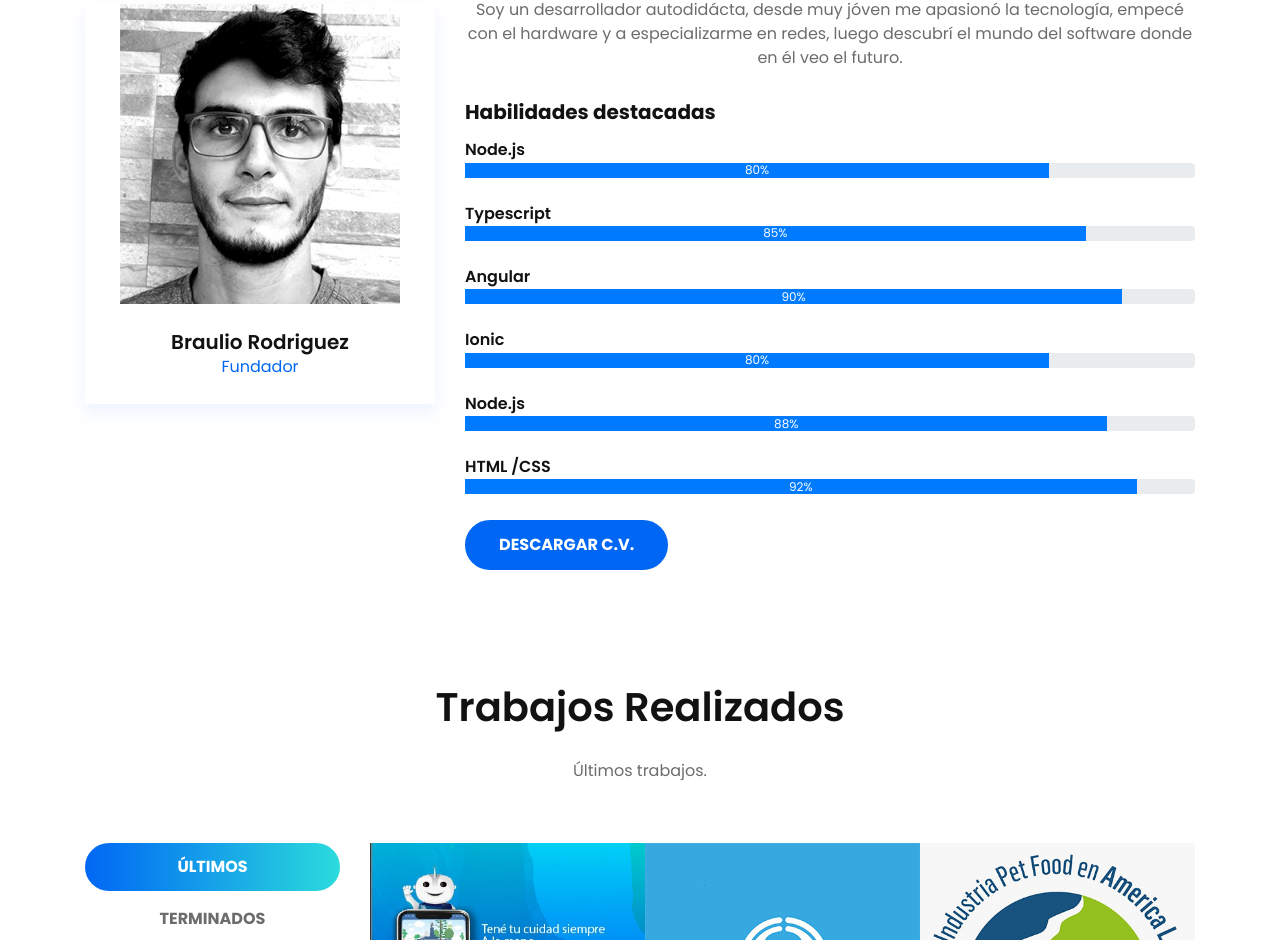
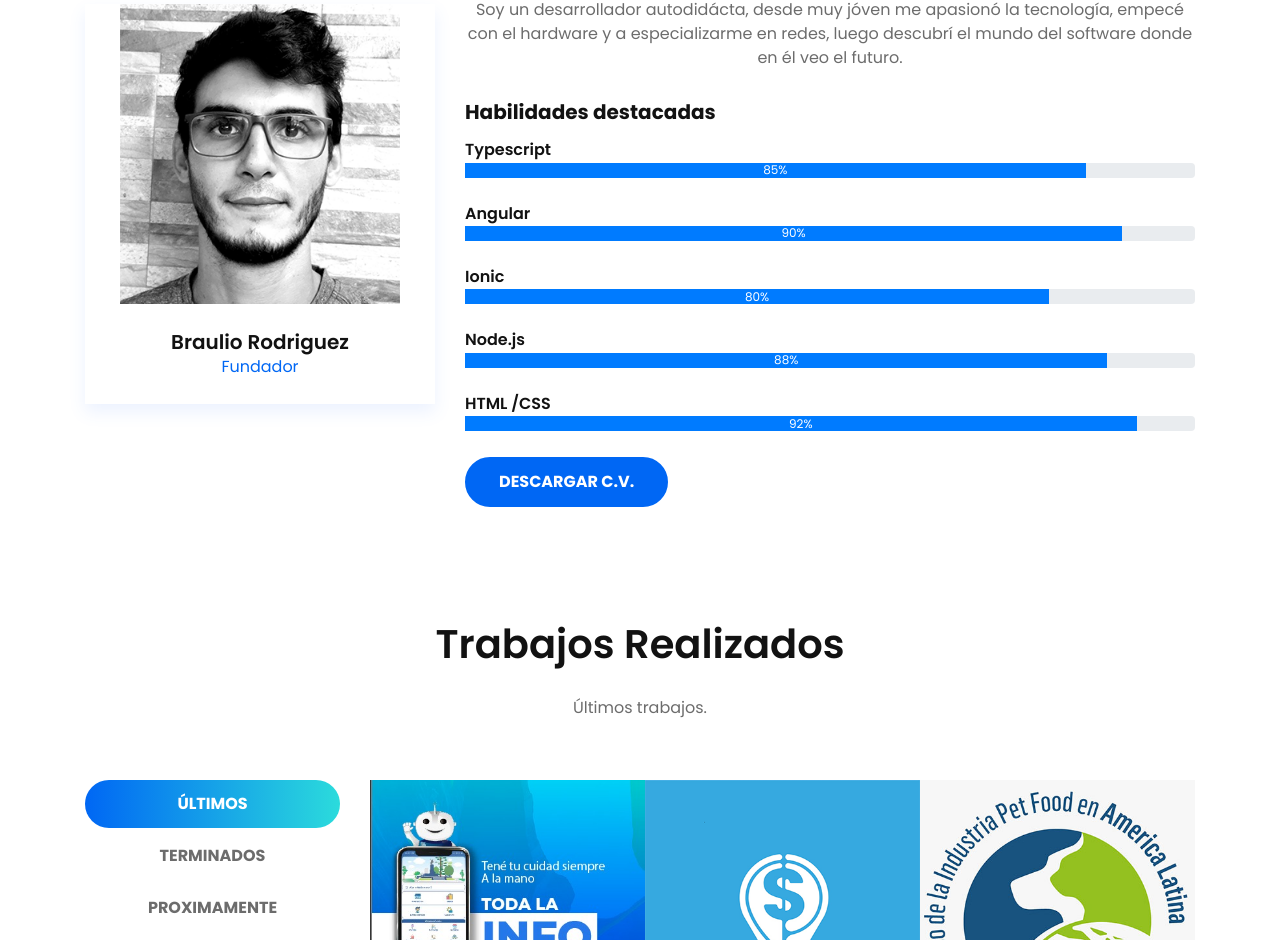
Before and after one commit to brauliorg12/cubanova, an Angular app: page / in a window 1280 px wide. Shown: the part 1743-2683 px from the top of the page. Built offline with nearby package versions, Linux system fonts and the light colour scheme.

Commit message:
revision 19

```diff
--- a/src/app/app.component.html
+++ b/src/app/app.component.html
@@ -266,15 +266,6 @@
 
 
                     <div class="my-3">
-                        <div class="skill">
-                            <h6 class="title_skill">Node.js</h6>
-                            <div class="progress">
-                                <div class="progress-bar" role="progressbar" style="width: 80%" aria-valuenow="80"
-                                    aria-valuemin="0" aria-valuemax="100">
-                                    <span>80%</span>
-                                </div>
-                            </div>
-                        </div>
                         <div class="skill">
                             <h6 class="title_skill">Typescript</h6>
                             <div class="progress">
```
